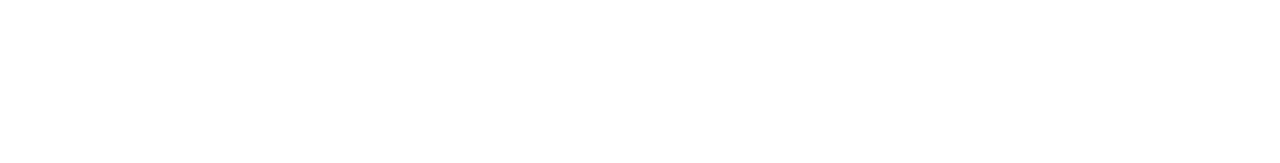
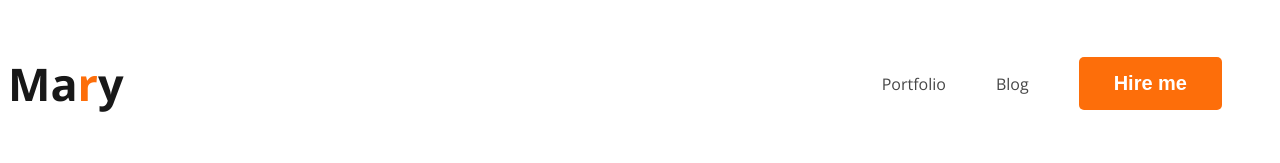
Before and after one commit to junayet4o12/web-developer-portfolio, a plain HTML site: page index.html in a window 1280 px wide. Drawn offline with nearby package versions, Linux system fonts and the light colour scheme.

Commit message:
added css

```diff
--- /dev/null
+++ b/index.css
@@ -0,0 +1,47 @@
+body {
+    font-family: 'Open Sans', sans-serif;
+}
+
+
+
+nav {
+    display: flex;
+    justify-content: space-between;
+    align-items: center;
+}
+
+.nav-title {
+    color: #181818;
+    font-size: 45px;
+    font-weight: 800;
+}
+
+.text-primary {
+    color: #FD6E0A;
+}
+
+.btn-primary {
+    border-radius: 5px;
+    background: #FD6E0A;
+    border: none;
+    font-size: 20px;
+    color: white;
+    font-weight: 700;
+    padding: 15px 35px;
+
+}
+
+nav>ul {
+    display: flex;
+    align-items: center;
+}
+
+nav li {
+    list-style: none;
+    margin-right: 50px;
+}
+
+nav a {
+    text-decoration: none;
+    color: #474747;
+}
--- a/index.html
+++ b/index.html
@@ -1,13 +1,29 @@
 <!DOCTYPE html>
 <html lang="en">
+
 <head>
     <meta charset="UTF-8">
     <meta name="viewport" content="width=device-width, initial-scale=1.0">
     <title>web developer portfolio</title>
+    <link rel="preconnect" href="https://fonts.googleapis.com">
+    <link rel="preconnect" href="https://fonts.gstatic.com" crossorigin>
+    <link href="https://fonts.googleapis.com/css2?family=Open+Sans:wght@400;700&display=swap" rel="stylesheet">
+    <link rel="stylesheet" href="index.css">
 </head>
+
 <body>
-   <header></header>
-   <main></main>
-   <footer></footer>
+    <header>
+        <nav>
+            <h3 class="nav-title">Ma<span class="text-primary">r</span>y</h3>
+            <ul>
+                <li><a href="">Portfolio</a></li>
+                <li><a href="">Blog</a></li>
+                <li><button class="btn-primary">Hire me</button></li>
+            </ul>
+        </nav>
+    </header>
+    <main></main>
+    <footer></footer>
 </body>
+
 </html>
```
